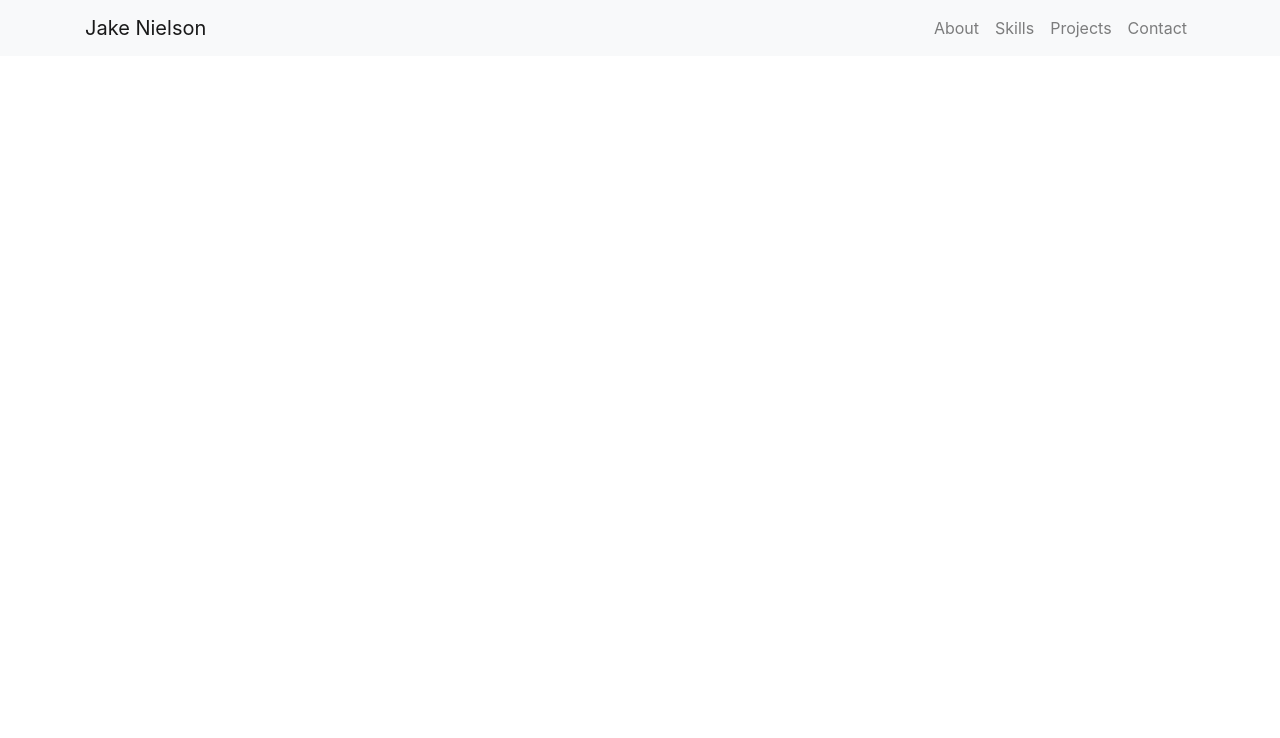
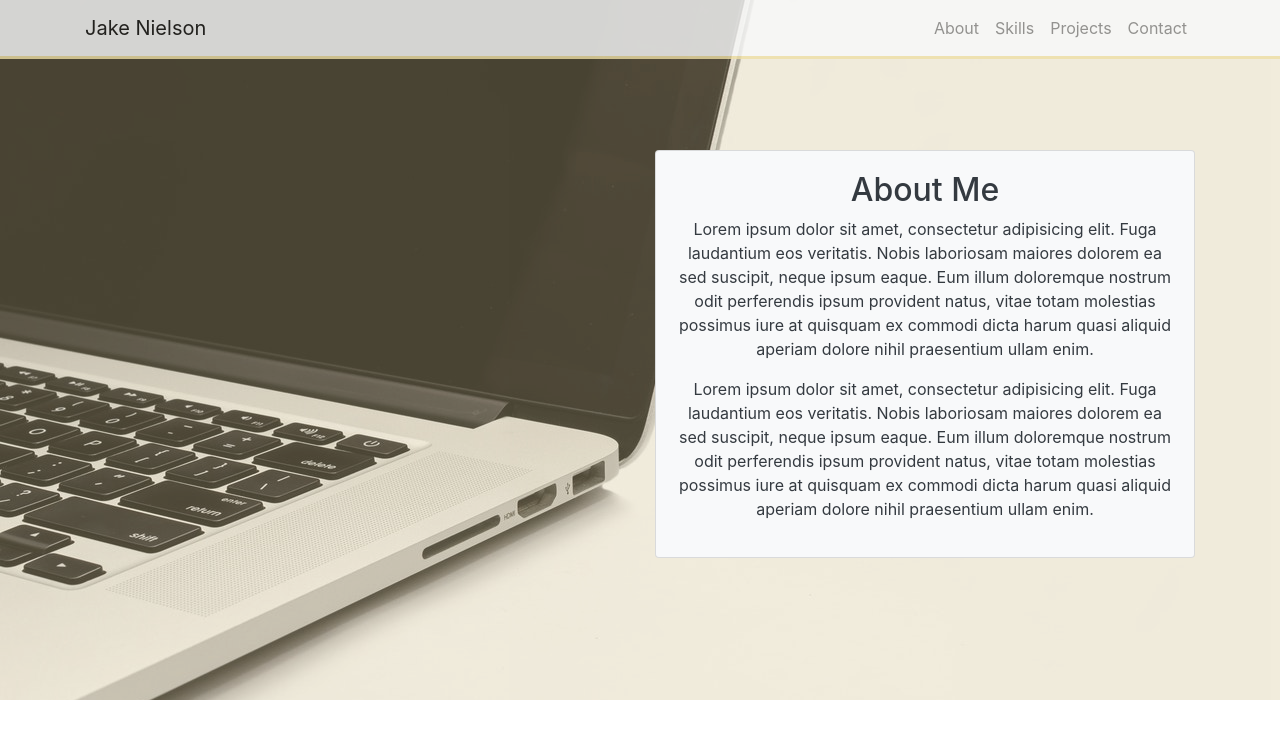
Before and after one commit to jakenielson/bs-resume, a website: page src/index.html in a window 1280 px wide. Drawn offline with nearby package versions, Linux system fonts and the light colour scheme; files that its build step writes are made by us from their sources.

Commit message:
Add about section

```diff
--- a/src/index.html
+++ b/src/index.html
@@ -11,10 +11,14 @@
 </head>
 <body>
   <!-- NAVBAR -->
-  <nav class="navbar navbar-expand-sm navbar-light bg-light mb-3">
+  <nav class="navbar navbar-expand-sm navbar-light bg-light fixed-top">
     <div class="container">
-      <a href="#" class="navbar-brand">Jake Nielson</a>
-      <ul class="navbar-nav">
+      <button class="navbar-toggler" data-toggle="collapse" data-target="#navbarCollapse">
+        <span class="navbar-toggler-icon"></span>
+      </button>
+      <a href="indeex.html" class="navbar-brand">Jake Nielson</a>
+      <div class="collapse navbar-collapse" id="navbarCollapse">
+        <ul class="navbar-nav ml-auto">
           <li class="nav-item">
             <a href="#about-section" class="nav-link">About</a>
           </li>
@@ -29,11 +33,31 @@
           </li>
         </ul>
       </div>
+    </div>
   </nav>
 
   <!-- ABOUT SECTION -->
-    <!-- BACKGROUND IMAGE -->
-    <!-- CARD WITH INFO & CTA -->
+    <header id="about-section">
+      <div class="light-overlay">
+        <div class="home-inner">
+          <div class="container">
+            <div class="row">
+              <div class="col-lg-6 d-none d-lg-block">
+              </div>
+              <div class="col-lg-6">
+                <div class="card bg-light text-dark text-center">
+                  <div class="card-body">
+                    <h2>About Me</h2>
+                    <p>Lorem ipsum dolor sit amet, consectetur adipisicing elit. Fuga laudantium eos veritatis. Nobis laboriosam maiores dolorem ea sed suscipit, neque ipsum eaque. Eum illum doloremque nostrum odit perferendis ipsum provident natus, vitae totam molestias possimus iure at quisquam ex commodi dicta harum quasi aliquid aperiam dolore nihil praesentium ullam enim.</p>
+                    <p>Lorem ipsum dolor sit amet, consectetur adipisicing elit. Fuga laudantium eos veritatis. Nobis laboriosam maiores dolorem ea sed suscipit, neque ipsum eaque. Eum illum doloremque nostrum odit perferendis ipsum provident natus, vitae totam molestias possimus iure at quisquam ex commodi dicta harum quasi aliquid aperiam dolore nihil praesentium ullam enim.</p>
+                  </div>
+                </div>
+              </div>
+            </div>
+          </div>
+        </div>
+      </div>
+    </header>
 
   <!-- SKILLS SECTION -->
     <!-- ICON GRID -->
--- a/src/scss/style.scss
+++ b/src/scss/style.scss
@@ -0,0 +1,27 @@
+$light-overlay: rgba(238,223,166,0.3);
+$light-color: #EEDFA6;
+
+.navbar{
+  border-bottom:$light-color 3px solid;
+  opacity: 0.8;
+}
+
+#about-section {
+  background: url('../img/macbook.jpeg');
+  background-size: cover;
+  background-attachment: fixed;
+  min-height: 700px;
+
+  .light-overlay {
+    background-color: $light-overlay;
+    position: absolute;
+    top: 0;
+    left: 0;
+    width: 100%;
+    min-height: 700px;
+  }
+
+  .home-inner {
+    padding-top: 150px;
+  }
+}
```
Also changed, not shown: src/img/macbook.jpeg (added). Lines whose indentation alone changed are shown as unchanged.
